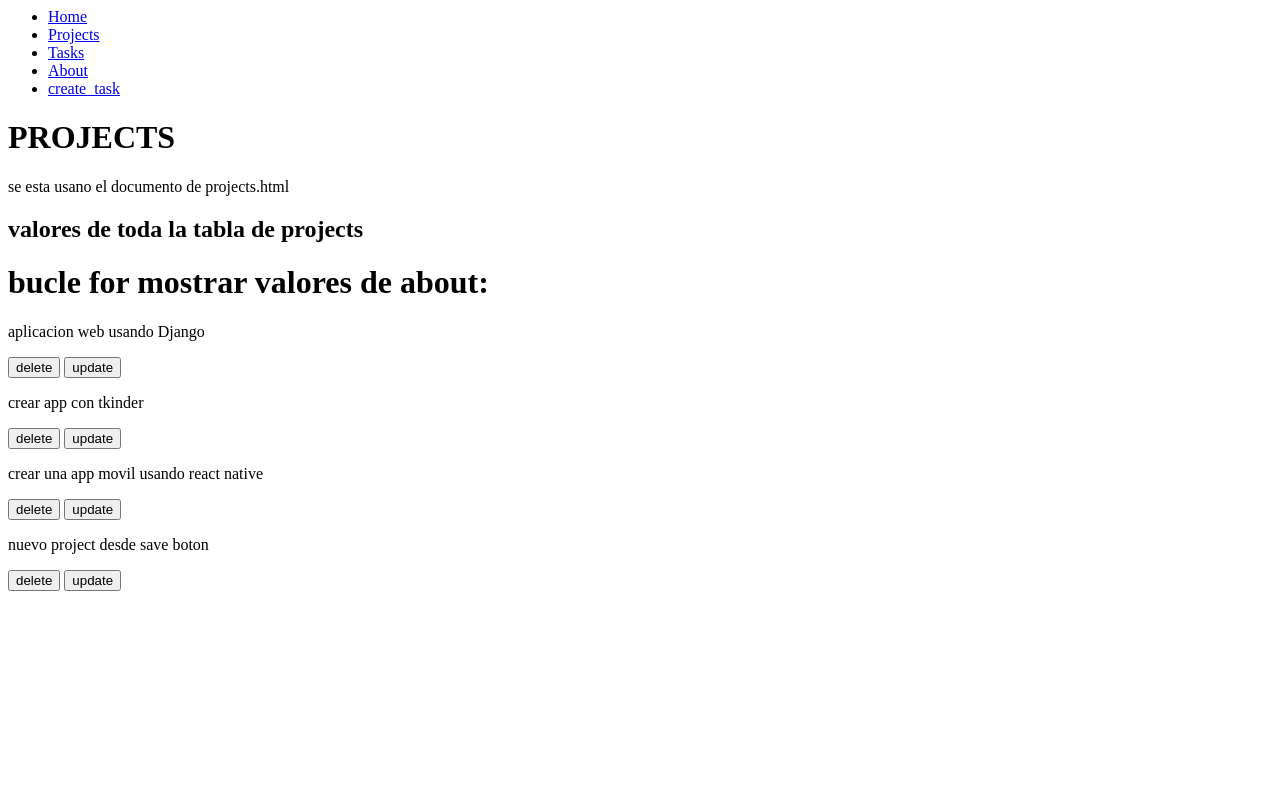
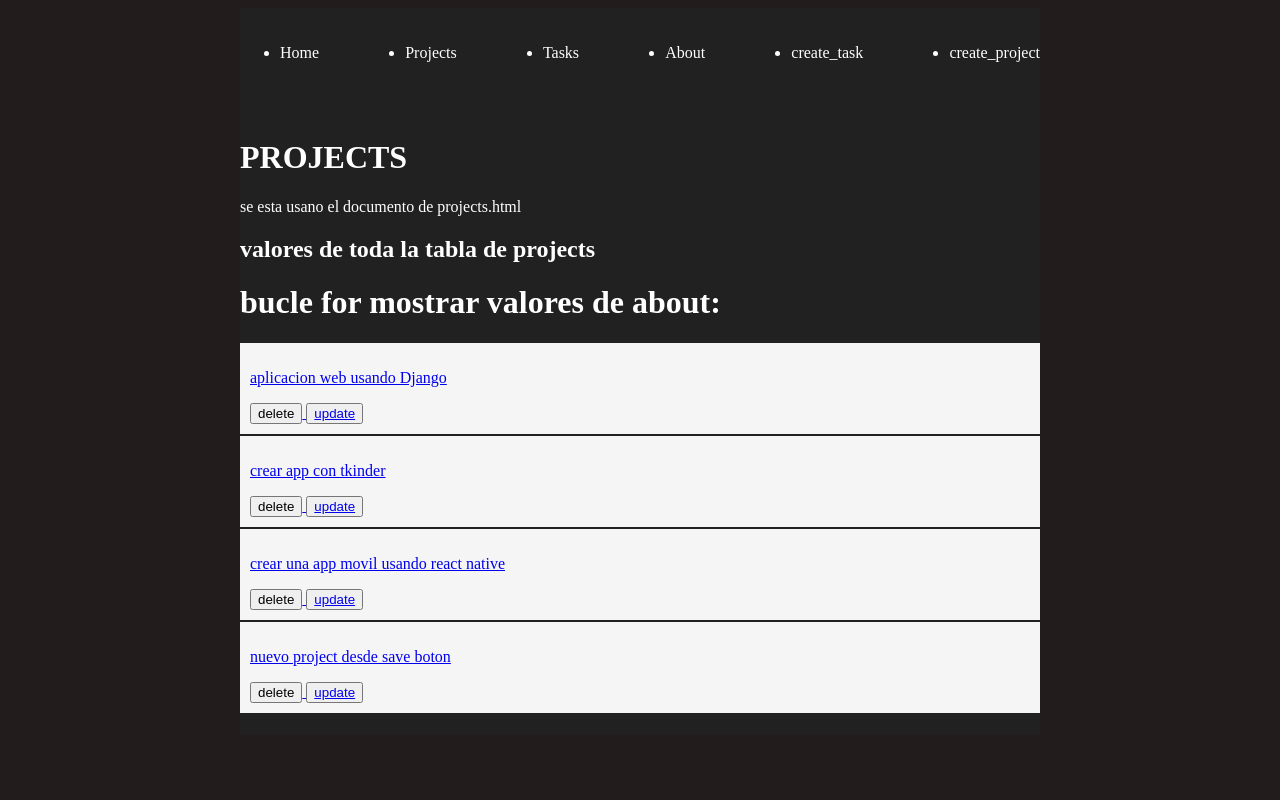
Before and after one commit to camilosanchez12c/tecnoparque, a Django app: page /projects/ in a window 1280 px wide. Run offline with Django 5.2, Linux system fonts and the light colour scheme; data comes from the database, SQL or seed files in the repository; both versions use the stored data as it was after the commit.

Commit message:
video1 completado

```diff
--- /dev/null
+++ b/myapp/static/styles/main.css
@@ -0,0 +1,42 @@
+body{
+    background: rgb(34, 28, 28);
+    color: rgb(255, 255, 255)
+}
+.navbar {
+    background: #a0a0a0;
+    padding: 6px 0;
+}
+.navbar ul li a{
+    color: white;
+    text-decoration: none;
+
+}
+.navbar ul li{
+    text-decoration: none;
+}
+.navbar ul{
+    display: flex;
+    justify-content: space-between;
+}
+.navbar ul li a:hover{
+    color: aquamarine;
+}
+
+.container{
+    max-width: 800px;
+    background: rgb(34, 33, 33);
+    margin:auto;
+    padding:20px 0;
+}
+.card{
+    background: whitesmoke;
+    color: black;
+    padding: 10px;
+    margin-bottom: 2px;
+}
+.input{
+    background: white;
+    padding: 10px;
+    text-align: center;
+    display: block;
+}
--- a/myapp/templates/index.html
+++ b/myapp/templates/index.html
@@ -1,6 +1,6 @@
 
 {% extends 'layouts/base.html' %}
-
+{% load static %}
 {% block content %}
 
 <!DOCTYPE html>
@@ -14,6 +14,7 @@
 <body>
     <h1>{{title}}</h1>
     <p>lorem30 bueno descripcion con la etiqueta p</p>
+    <img src="{% static 'django.png' %}" alt="">
 </body>
 </html>
 {% endblock %}
--- a/myapp/templates/layouts/base.html
+++ b/myapp/templates/layouts/base.html
@@ -1,5 +1,16 @@
+{% load static %}
 
-<nav>
+<!DOCTYPE html>
+<html lang="en">
+<head>
+    <meta charset="UTF-8">
+    <meta name="viewport" content="width=device-width, initial-scale=1.0">
+    <title>Django project</title>
+    <link rel="stylesheet" href="{% static 'styles/main.css' %}">
+</head>
+<body>
+
+<nav class="navbar container">
     <ul>
         <li>
             <a href="/">Home</a>
@@ -17,9 +28,18 @@
         </li>
             <li>
             <a href="{% url 'create_task' %}">create_task</a>
-        </li>
+            </li>
+            <li>
+            <a href="{% url 'create_project' %}">create_project</a>
+            </li>
     </ul>
 </nav>
-{% block content %}
+<main class="container">
 
-{% endblock %}
+    {% block content %}
+    {% endblock %}
+</main>
+
+
+</body>
+</html>
--- a/myapp/templates/projects.html
+++ b/myapp/templates/projects/projects.html
@@ -15,15 +15,21 @@
 
     <h1>bucle for mostrar valores de about:</h1>
         {% for project in projects %}
+
             <!-- usando el campo directamente -->
             <div>
+                <article class="card">
+                    <a href="{% url 'project_detail' project.id %}">
+
                         <p>{{ project.name }}</p>
                         <button>
                             delete
                         </button>
                         <button>
                             update
+                        </a>
                     </button>
+                </article>
             </div>
         {% endfor %}
 </body>
--- a/myapp/urls.py
+++ b/myapp/urls.py
@@ -9,4 +9,6 @@ urlpatterns = [
     path('projects/', views.projects, name='projects'),
     path('tasks/', views.task, name='tasks'),
     path('create_task/', views.create_task, name='create_task'),
+    path('create_project/', views.create_project, name='create_project'),
+     path('projects/<int:id>', views.project_detail,name="project_detail")
 ]
--- a/myapp/views.py
+++ b/myapp/views.py
@@ -1,7 +1,7 @@
-from django.shortcuts import render, redirect
+from django.shortcuts import render, redirect,get_list_or_404
 from django.http import HttpResponse
 from .models import Project, Task
-from .forms import CreateNewTask
+from .forms import CreateNewTask,CreateNewProject
 
 def index(request):
     title = 'Djando courseeee !!!!'
@@ -16,16 +16,16 @@ def hello(request, username):
 
 def projects(request):
     projects = Project.objects.all()
-    return render(request, "projects.html", {'projects': projects})
+    return render(request, "projects/projects.html", {'projects': projects})
 
 def task(request):
     tasks = Task.objects.all()
-    return render(request, "tasks.html", {'tasks': tasks})
+    return render(request, "tasks/tasks.html", {'tasks': tasks})
 
 def create_task(request):
     if request.method == 'GET':
         form = CreateNewTask()
-        return render(request, 'create_task.html', {'form': form})
+        return render(request, 'tasks/create_task.html', {'form': form})
     else:  # POST
         form = CreateNewTask(request.POST)
         if form.is_valid():
@@ -34,6 +34,25 @@ def create_task(request):
                 description=form.cleaned_data['description'],
                 project_id=2   # 👈 usa project_id, porque en models es "project"
             )
-            return redirect('/tasks/')
+            return redirect('tasks')
         else:
             return render(request, 'create_task.html', {'form': form})
+
+def create_project(request):
+   if request.method=='GET':
+        return render(request,'projects/create_project.html',
+                  {
+                      'form' : CreateNewProject()
+                  }
+                  )
+   else:
+        project= Project.objects.create(name=request.POST["name"])
+        return redirect('projects')
+
+def project_detail(request, id):
+    project = Project.objects.get(id=id)
+    tasks = Task.objects.filter(project_id=id)  # tareas relacionadas al proyecto
+    return render(request, 'projects/detail.html', {
+        'project': project,
+        'tasks': tasks
+    })
```
Also changed, not shown: myapp/forms.py (+7 -3 lines), myapp/templates/projects/create_project.html (added, +12 -0 lines), myapp/templates/projects/detail.html (added, +13 -0 lines), db.sqlite3, myapp/static/django.png (added), myapp/templates/create_project.html (deleted), myapp/templates/tasks/create_task.html (renamed from myapp/templates/create_task.html), myapp/templates/tasks/tasks.html (renamed from myapp/templates/tasks.html). Lines whose indentation alone changed are shown as unchanged.
